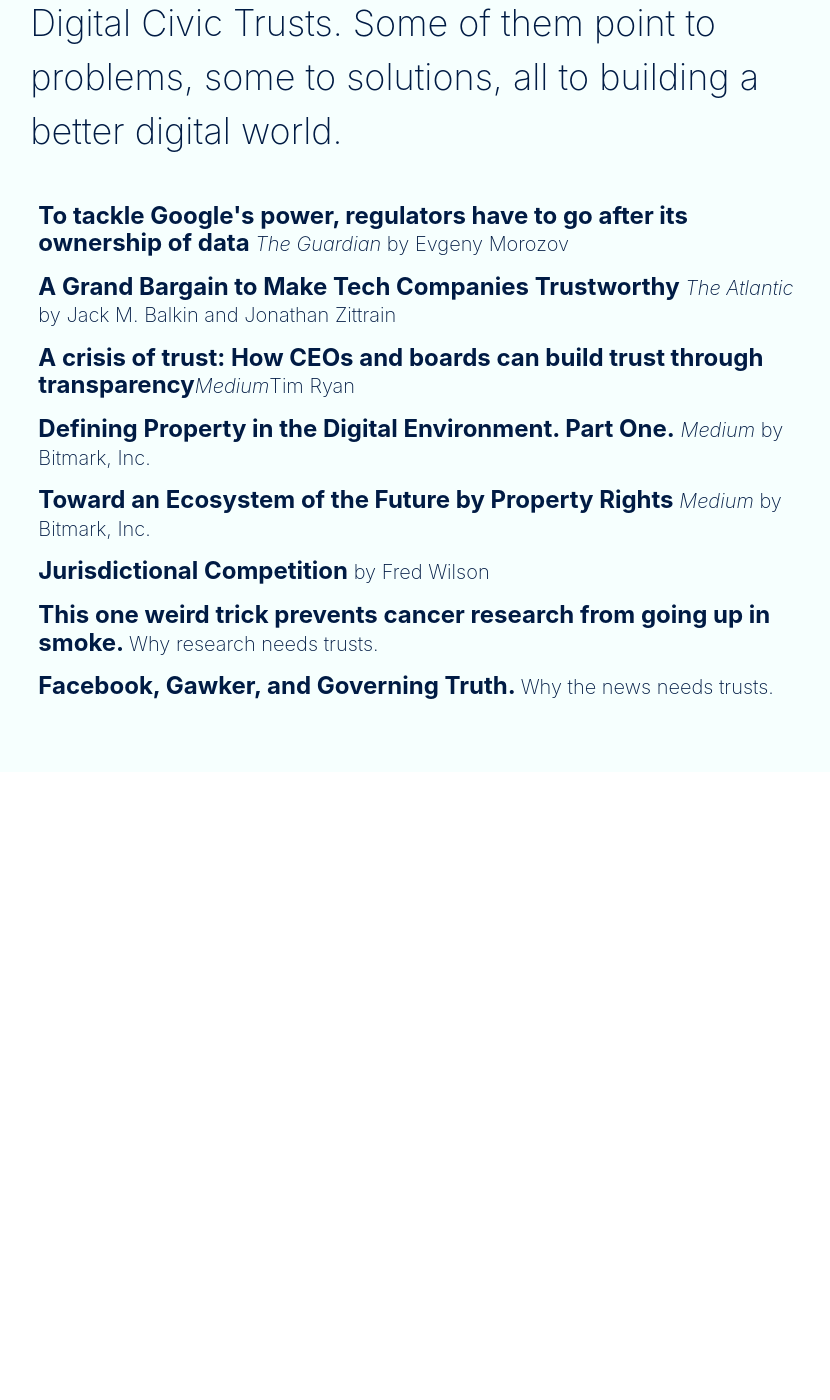
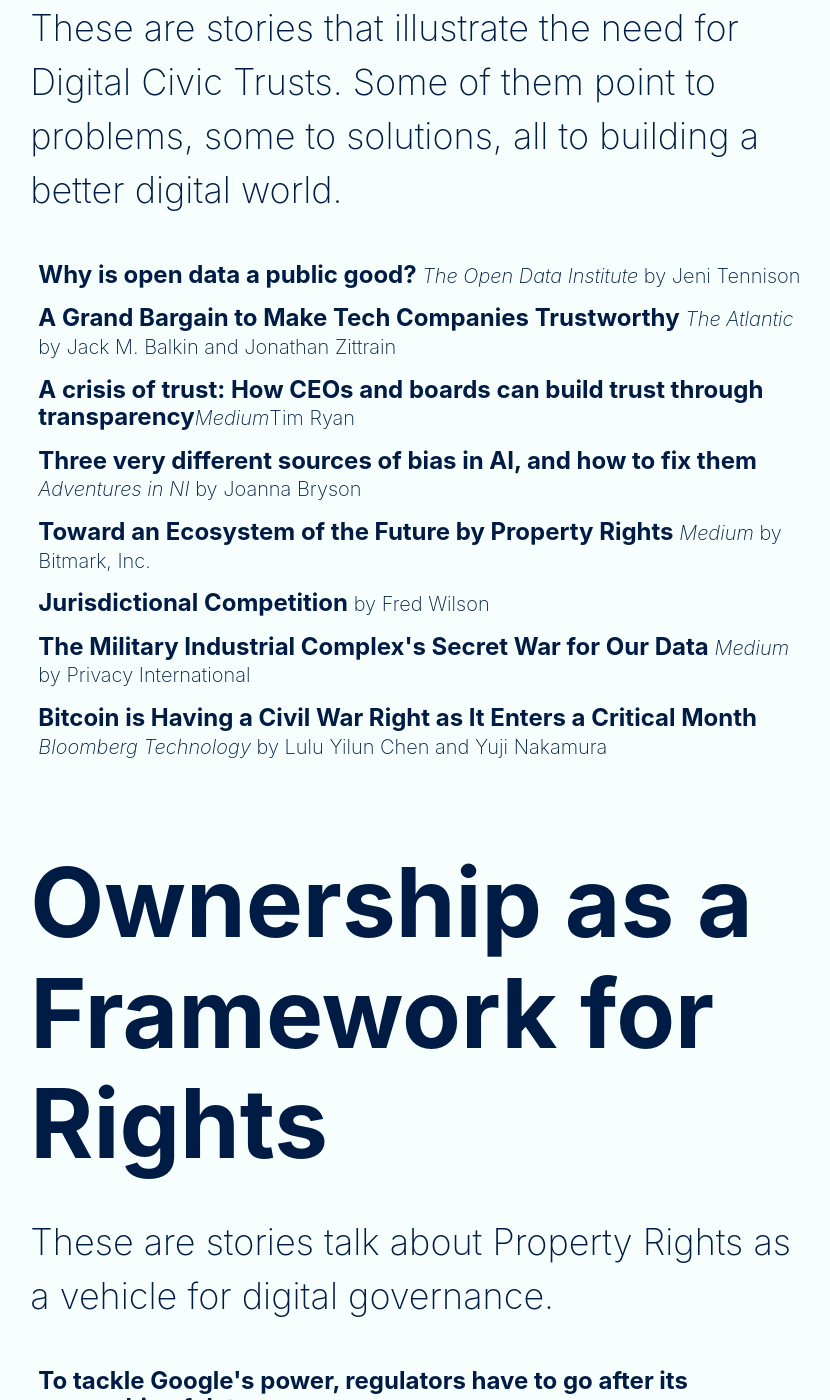
Before and after one commit to digitalpublic/digitalpublic.github.io, a Jekyll site: the page drafts/reading.html, which Jekyll copies as it is, in a window 1280 px wide and 1400 px high, scrolled down 1598 px. Shown: the whole window, without its empty margins (215-1045 px from the left). Built offline with Jekyll 4.4.1, drawn with Linux system fonts in a browser that asks for light colours; nearby versions of some CDN libraries; before the commit the page ends 2370 px from its top, so only the background shows below that; some of the changed text lies outside the part shown.

Commit message:
Headline testing and reading list additions

```diff
--- a/drafts/reading.html
+++ b/drafts/reading.html
@@ -15,18 +15,18 @@
 
       </nav>
         <div class="center w-two-thirds-l w-90-m  pa4 pt3-ns">
-          <h3 class="f1-m f-headline-ns f-subheadline-l measure-narrow lh-title mv0">
+          <h1 class="f1-m f-headline-ns f-subheadline-l measure-narrow lh-title mv0">
             <span class="lh-solid pa0">
             Recommended Reading
             </span>
-          </h3>
+          </h1>
         </div>
     </header>
 
      <section class="bg-washed-blue sans-serif navy">
        <main class="center w-two-thirds-l w-90-m  pa4 pt3-ns ">
    <div>
-    <h1 class="navy b f1 f-headline-ns db mb3 mb4-ns" href="#" title="Home">Scholarship.</h1>
+    <h3 class="navy b f1 f-headline-ns db mb3 mb4-ns" href="#" title="Home">Scholarship.</h3>
     <p class="f2-l f3-m left fw2 lh-copy measure">The legal foundations of the Digital Civic Trust. Topics include fiduciary law, intellectual property, trust law, corporate governance, + data law.</p>
 
 
@@ -38,7 +38,7 @@
   <li class="dib mr2"><a href="https://ec.europa.eu/jrc/sites/jrcsh/files/jrc104756.pdf" class="f4 f3-ns b db pa2 link dim navy">The economics of ownership, access, and trade in digital data <span class="f4 fw2">by Nestor Duch-Brown, Bertin Martins, and Frank Mueller-Langer </span></a></li>
   <li class="dib mr2"><a href="https://bolognalawreview.unibo.it/article/view/6075/6065" class="f4 f3-ns b db pa2 link dim navy">A Story of Three Bank-Regulatory Legal Systems: Contract, Financial Management Regulation and Fiduciary Duty <span class="f4 fw2">by Tamar Frankel </span></a></li>
   <li class="dib mr2"><a href="https://papers.ssrn.com/sol3/papers.cfm?abstract_id=2992351" class="f4 f3-ns b db pa2 link dim navy">Compensation for Breach of the General Data Protection Regulation <span class="f4 fw2">by Eoin O'Dell </span></a></li>
-  <li class="dib mr2"><a href="https://papers.ssrn.com/sol3/papers.cfm?abstract_id=2584502" class="f4 f3-ns b db pa2 link dim navy">Fiduciary Governance <span class="f4 fw2">by Paul Miller and Andrew Gold. </span></a></li>
+  <li class="dib mr2"><a href="https://www.fordfoundation.org/library/reports-and-studies/roads-and-bridges-the-unseen-labor-behind-our-digital-infrastructure/" class="f4 f3-ns b db pa2 link dim navy">Roads and Bridges: The Unseen Labor Behind Our Digital Infrastructure <span class="f4 fw2"> by Nadia Eghbal </span></a></li>
       </ul>
   </div>
     <div>
@@ -47,14 +47,28 @@
 
 
       <ul class="list pa0 pt0-ns pb3-ns">
+  <li class="dib mr2"><a href="https://theodi.org/blog/why-is-open-data-a-public-good" class="f4 f3-ns b db pa2 link dim navy">Why is open data a public good?<span class="f4 fw2">  <i>The Open Data Institute</i>  by Jeni Tennison </span></a></li>
+  <li class="dib mr2"><a href="https://www.theatlantic.com/technology/archive/2016/10/information-fiduciary/502346/" class="f4 f3-ns b db pa2 link dim navy">A Grand Bargain to Make Tech Companies Trustworthy<span class="f4 fw2"> <i>The Atlantic</i>  by Jack M. Balkin and Jonathan Zittrain</span></a></li>
+  <li class="dib mr2"><a href="https://medium.com/pwc/a-crisis-of-trust-how-ceos-and-boards-can-build-trust-through-transparency-598fc1824b11" class="f4 f3-ns b db pa2 link dim navy">A crisis of trust: How CEOs and boards can build trust through transparency<span class="f4 fw2"><i>Medium</i>Tim Ryan</span></a></li>
+  <li class="dib mr2"><a href="https://joanna-bryson.blogspot.co.uk/2017/07/three-very-different-sources-of-bias-in.html" class="f4 f3-ns b db pa2 link dim navy">Three very different sources of bias in AI, and how to fix them<span class="f4 fw2"> <i> Adventures in NI </i> by Joanna Bryson</span></a></li>
+  <li class="dib mr2"><a href="https://blog.bitmark.com/towards-an-ecosystem-of-the-future-by-property-rights-428173519d93" class="f4 f3-ns b db pa2 link dim navy">Toward an Ecosystem of the Future by Property Rights<span class="f4 fw2"> <i> Medium </i> by Bitmark, Inc. </span></a></li>
+  <li class="dib mr2"><a href="http://avc.com/2017/07/jurisdictional-competition/" class="f4 f3-ns b db pa2 link dim navy"> Jurisdictional Competition <span class="f4 fw2">by Fred Wilson </span></a> </li>
+  <li class="dib mr2"><a href="https://medium.com/@privacyint/the-military-industrial-complexs-secret-war-for-our-data-1367bce44e4f" class="f4 f3-ns b db pa2 link dim navy">The Military Industrial Complex's Secret War for Our Data <span class="f4 fw2"><i> Medium </i> by Privacy International </span></a></li>
+  <li class="dib mr2"><a href="https://www.bloomberg.com/news/articles/2017-07-10/bitcoin-risks-splintering-as-civil-war-enters-critical-month" class="f4 f3-ns b db pa2 link dim navy"> Bitcoin is Having a Civil War Right as It Enters a Critical Month <span class="f4 fw2"><i> Bloomberg Technology </i> by Lulu Yilun Chen and Yuji Nakamura </span></a></li>
+
+      </ul>
+  </div>
+  <div>
+    <h1 class="navy b f1 f-headline-ns db mb3 mb4-ns" href="#" title="Home">Ownership as a Framework for Rights</h1>
+    <p class="f2-l f3-m left fw2 lh-copy measure">These are stories talk about Property Rights as a vehicle for digital governance.</p>
+
+
+      <ul class="list pa0 pt0-ns pb3-ns">
   <li class="dib mr2"><a href="https://www.theguardian.com/technology/2017/jul/01/google-european-commission-fine-search-engines" class="f4 f3-ns b db pa2 link dim navy">To tackle Google's power, regulators have to go after its ownership of data<span class="f4 fw2">  <i>The Guardian</i>  by Evgeny Morozov</span></a></li>
-  <li class="dib mr2"><a href="https://www.theatlantic.com/technology/archive/2016/10/information-fiduciary/502346/" class="f4 f3-ns b db pa2 link dim navy">A Grand Bargain to Make Tech Companies Trustworthy<span class="f4 fw2"> <i>The Atlantic</i>  by Jack M. Balkin and Jonathan Zittrain</span></a></li>
+  <li class="dib mr2"><a href="https://theodi.org/blog/how-do-we-own-data" class="f4 f3-ns b db pa2 link dim navy">How do we 'own' data <span class="f4 fw2"> <i>The Open Data Institute </i>  by Ellen Broad</span></a></li>
   <li class="dib mr2"><a href="https://medium.com/pwc/a-crisis-of-trust-how-ceos-and-boards-can-build-trust-through-transparency-598fc1824b11" class="f4 f3-ns b db pa2 link dim navy">A crisis of trust: How CEOs and boards can build trust through transparency<span class="f4 fw2"><i>Medium</i>Tim Ryan</span></a></li>
   <li class="dib mr2"><a href="https://blog.bitmark.com/defining-property-in-the-digital-environment-part-one-6c1938dddb5e" class="f4 f3-ns b db pa2 link dim navy">Defining Property in the Digital Environment. Part One.<span class="f4 fw2"> <i>Medium</i> by Bitmark, Inc.</span></a></li>
   <li class="dib mr2"><a href="https://blog.bitmark.com/towards-an-ecosystem-of-the-future-by-property-rights-428173519d93" class="f4 f3-ns b db pa2 link dim navy">Toward an Ecosystem of the Future by Property Rights<span class="f4 fw2"> <i> Medium </i> by Bitmark, Inc. </span></a></li>
-  <li class="dib mr2"><a href="http://avc.com/2017/07/jurisdictional-competition/" class="f4 f3-ns b db pa2 link dim navy"> Jurisdictional Competition <span class="f4 fw2">by Fred Wilson </span></a> </li>
-  <li class="dib mr2"><a href="https://medium.com/@keithporcaro/this-one-weird-trick-prevents-cancer-research-from-going-up-in-smoke-b592ac2d2568#.fwznmaadk" class="f4 f3-ns b db pa2 link dim navy">This one weird trick prevents cancer research from going up in smoke. <span class="f4 fw2">Why research needs trusts.</span></a></li>
-  <li class="dib mr2"><a href="https://medium.com/@McDapper/gawker-facebook-governing-truth-7ef747d9841e#.blko6o976" class="f4 f3-ns b db pa2 link dim navy">Facebook, Gawker, and Governing Truth. <span class="f4 fw2">Why the news needs trusts.</span></a></li>
 
       </ul>
   </div>
```
